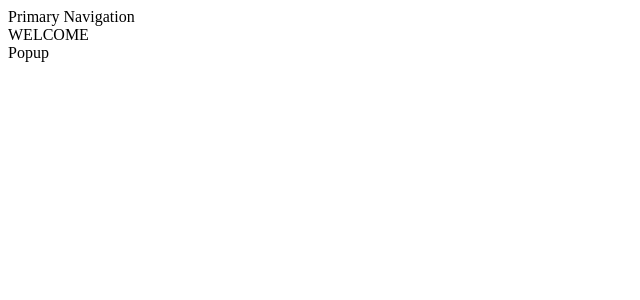
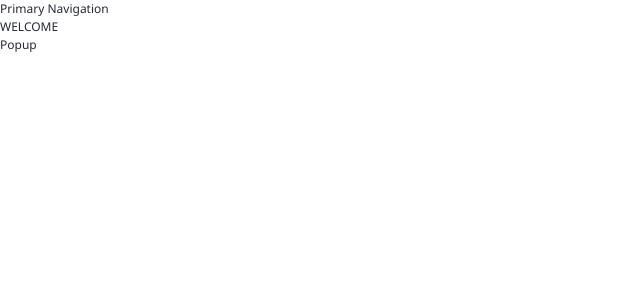
Before and after one commit to teru-0529/project-ariadne, a Svelte app in the folder app/frontend/: page / in a window 1280 px wide. Shown: the top 300 px of the page, without its empty margins (0-640 px from the left). Built offline with nearby package versions, Linux system fonts and the light colour scheme.

Commit message:
feat: establish global application styles

```diff
--- a/app/frontend/src/main.ts
+++ b/app/frontend/src/main.ts
@@ -1,3 +1,5 @@
+import "./style/global.css";
+
 import { mount } from "svelte";
 
 import App from "./App.svelte";
--- /dev/null
+++ b/app/frontend/src/style/global.css
@@ -0,0 +1,92 @@
+:root {
+  /* SECTION: Color */
+  --color-background: #ffffff;
+  --color-surface: #f7f8fa;
+  --color-border: #d9dde5;
+  --color-text: #252a33;
+  --color-text-muted: #667085;
+  --color-accent: #315fba;
+  --color-footer: #263b5e;
+  --color-accent-light: #dce8fb;
+  --color-text-inverse: #eef2f7;
+
+  /* SECTION: Typography */
+  --font-family: "Segoe UI", "Yu Gothic UI", sans-serif;
+
+  --font-size-9: 9px;
+  --font-size-10: 10px;
+  --font-size-11: 11px;
+  --font-size-12: 12px;
+  --font-size-14: 14px;
+  --font-size-16: 16px;
+  --font-size-20: 20px;
+  --font-size-24: 24px;
+
+  --font-weight-regular: 400;
+  --font-weight-medium: 500;
+  --font-weight-semibold: 600;
+  --font-weight-bold: 700;
+
+  --line-height-base: 1.5;
+
+  /* SECTION: Spacing */
+  --spacing-2: 2px;
+  --spacing-4: 4px;
+  --spacing-8: 8px;
+  --spacing-12: 12px;
+  --spacing-16: 16px;
+  --spacing-24: 24px;
+  --spacing-32: 32px;
+}
+
+/* SECTION: Base Style */
+*,
+*::before,
+*::after {
+  box-sizing: border-box;
+}
+
+html,
+body,
+#app {
+  width: 100%;
+  height: 100%;
+  margin: 0;
+}
+
+body {
+  font-family: var(--font-family);
+  font-size: var(--font-size-12);
+  font-weight: var(--font-weight-regular);
+  line-height: var(--line-height-base);
+  color: var(--color-text);
+  background: var(--color-background);
+}
+
+button,
+input,
+select,
+textarea {
+  font: inherit;
+}
+
+/* SECTION: Scrollbar */
+*::-webkit-scrollbar {
+  width: 6px;
+  height: 6px;
+}
+
+*::-webkit-scrollbar-track {
+  background: transparent;
+}
+
+*::-webkit-scrollbar-thumb {
+  background: #9ca3af;
+  border-radius: 3px;
+}
+
+*::-webkit-scrollbar-button {
+  display: none;
+  width: 0;
+  height: 0;
+}
```
